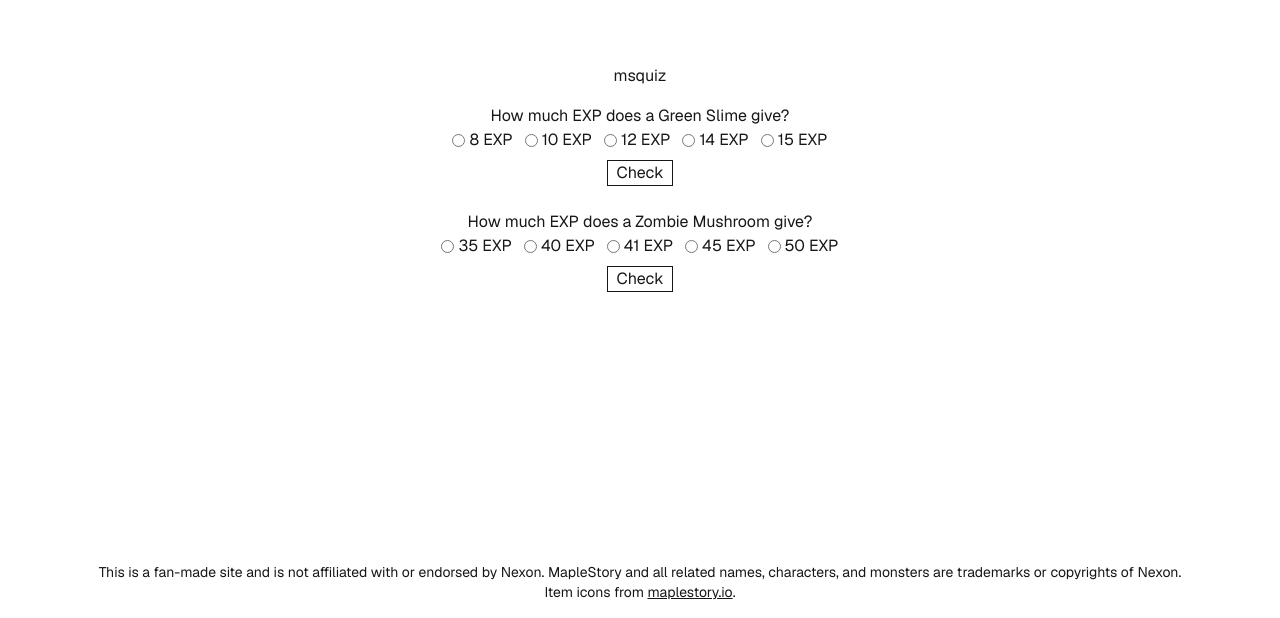
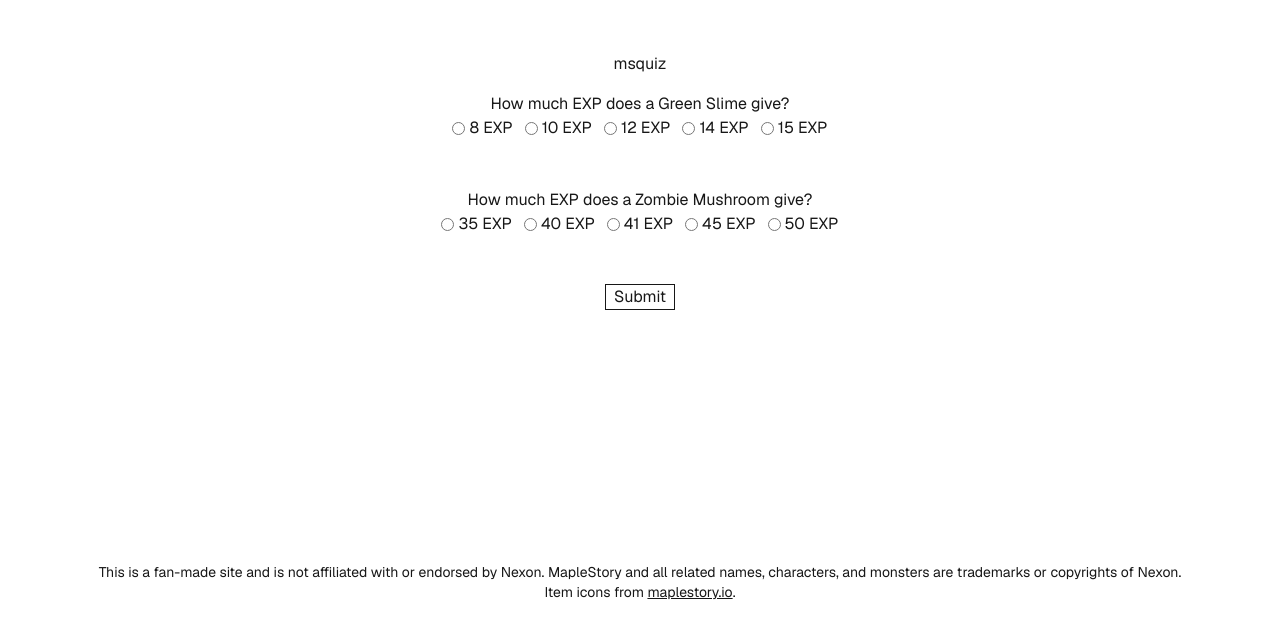
Before and after one commit to jarrensj/msquiz, a Next.js app: page / in a window 1280 px wide. Shown: the part 182-800 px from the top of the page. Built offline with nearby package versions, Linux system fonts and the light colour scheme.

Commit message:
feat: submit the whole quiz at once (#14)
Removes the Check button under each question. People now answer every
question and press one Submit button, then see whether each answer was
right and their overall score.

```diff
--- a/app/page.tsx
+++ b/app/page.tsx
@@ -1,21 +1,25 @@
-import Question from "./question";
+import Quiz from "./quiz";
+
+const questions = [
+  {
+    question: "How much EXP does a Green Slime give?",
+    answer: 12,
+    unit: "EXP",
+    options: [8, 10, 12, 14, 15],
+  },
+  {
+    question: "How much EXP does a Zombie Mushroom give?",
+    answer: 45,
+    unit: "EXP",
+    options: [35, 40, 41, 45, 50],
+  },
+];
 
 export default function Home() {
   return (
     <main className="flex flex-1 flex-col items-center justify-center gap-4">
       <h1>msquiz</h1>
-      <Question
-        question="How much EXP does a Green Slime give?"
-        answer={12}
-        unit="EXP"
-        options={[8, 10, 12, 14, 15]}
-      />
-      <Question
-        question="How much EXP does a Zombie Mushroom give?"
-        answer={45}
-        unit="EXP"
-        options={[35, 40, 41, 45, 50]}
-      />
+      <Quiz questions={questions} />
     </main>
   );
 }
--- a/app/question.tsx
+++ b/app/question.tsx
@@ -1,55 +1,41 @@
-"use client";
-
-import { useId, useState } from "react";
+export type QuestionData = {
+  question: string;
+  answer: number;
+  unit: string;
+  options: number[];
+};
 
 export default function Question({
   question,
   answer,
   unit,
   options,
-}: {
-  question: string;
-  answer: number;
-  unit: string;
-  options: number[];
-}) {
-  const answerName = useId();
-  const [result, setResult] = useState<"correct" | "incorrect" | null>(null);
-
+  guess,
+}: QuestionData & { guess?: number }) {
   return (
-    <form
+    <fieldset
+      disabled={guess !== undefined}
       className="flex flex-col items-center gap-2"
-      onSubmit={(event) => {
-        event.preventDefault();
-        const guess = Number(
-          new FormData(event.currentTarget).get(answerName),
-        );
-        setResult(guess === answer ? "correct" : "incorrect");
-      }}
     >
-      <fieldset className="flex flex-col items-center gap-2">
       <legend className="text-center">{question}</legend>
       <div className="flex gap-3">
         {options.map((option) => (
-            <label key={option} className="flex items-center gap-1">
-              <input
-                type="radio"
-                name={answerName}
-                value={option}
-                required
-              />
+          // Bold because browsers barely mark the checked radio once it's disabled.
+          <label
+            key={option}
+            className={`flex items-center gap-1 ${guess === option ? "font-bold" : ""}`}
+          >
+            <input type="radio" name={question} value={option} required />
             {option} {unit}
           </label>
         ))}
       </div>
-        <button type="submit" className="border px-2">
-          Check
-        </button>
+      <p className="min-h-6 text-center">
+        {guess === answer && `Correct! It's ${answer} ${unit}.`}
+        {guess !== undefined &&
+          guess !== answer &&
+          `Not quite. It's ${answer} ${unit}.`}
+      </p>
     </fieldset>
-      <p aria-live="polite">
-        {result === "correct" && `Correct! It's ${answer} ${unit}.`}
-        {result === "incorrect" && "Not quite, try again."}
-      </p>
-    </form>
   );
 }
--- /dev/null
+++ b/app/quiz.tsx
@@ -0,0 +1,40 @@
+"use client";
+
+import { useState } from "react";
+import Question, { type QuestionData } from "./question";
+
+export default function Quiz({ questions }: { questions: QuestionData[] }) {
+  const [guesses, setGuesses] = useState<number[] | null>(null);
+
+  return (
+    <form
+      className="flex flex-col items-center gap-4"
+      onSubmit={(event) => {
+        event.preventDefault();
+        const form = new FormData(event.currentTarget);
+        setGuesses(questions.map(({ question }) => Number(form.get(question))));
+      }}
+    >
+      {questions.map((question, index) => (
+        <Question
+          key={question.question}
+          {...question}
+          guess={guesses?.[index]}
+        />
+      ))}
+      <div aria-live="polite" className="min-h-7">
+        {guesses ? (
+          <p>
+            You got{" "}
+            {guesses.filter((guess, i) => guess === questions[i].answer).length}{" "}
+            of {questions.length} right.
+          </p>
+        ) : (
+          <button type="submit" className="border px-2">
+            Submit
+          </button>
+        )}
+      </div>
+    </form>
+  );
+}
```
Lines whose indentation alone changed are shown as unchanged.
